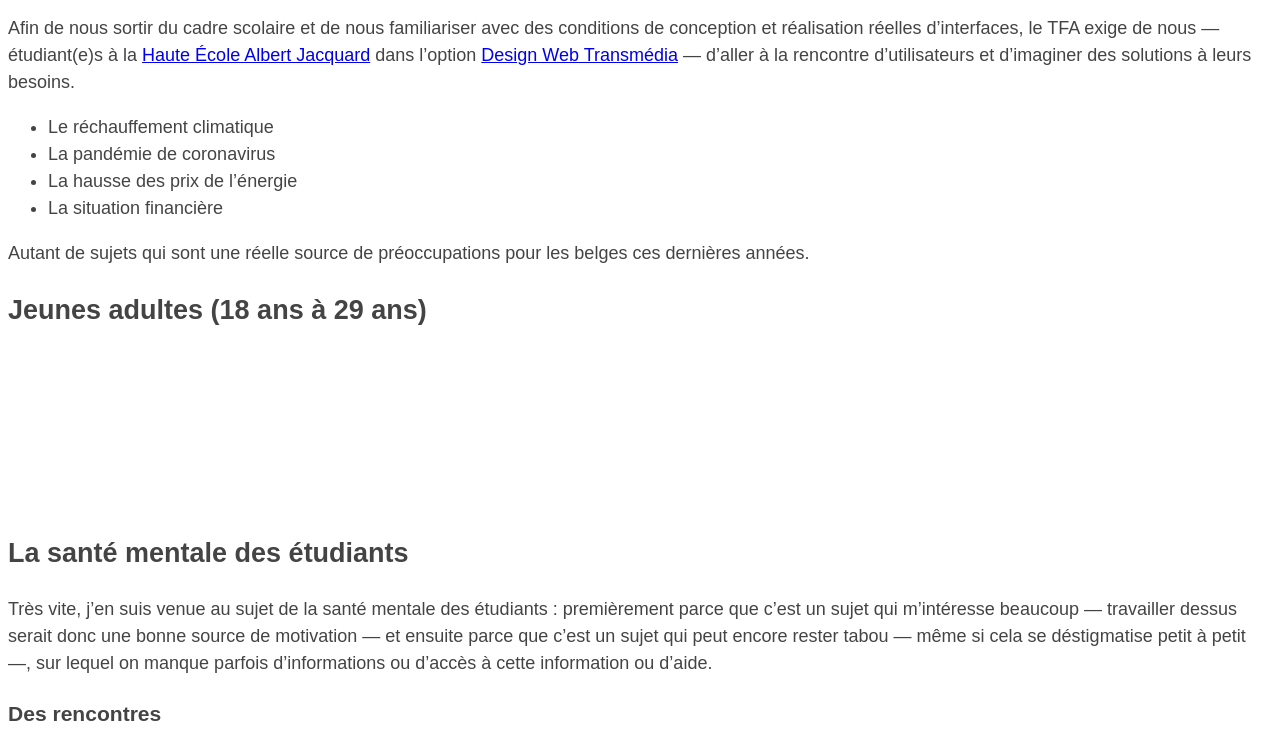
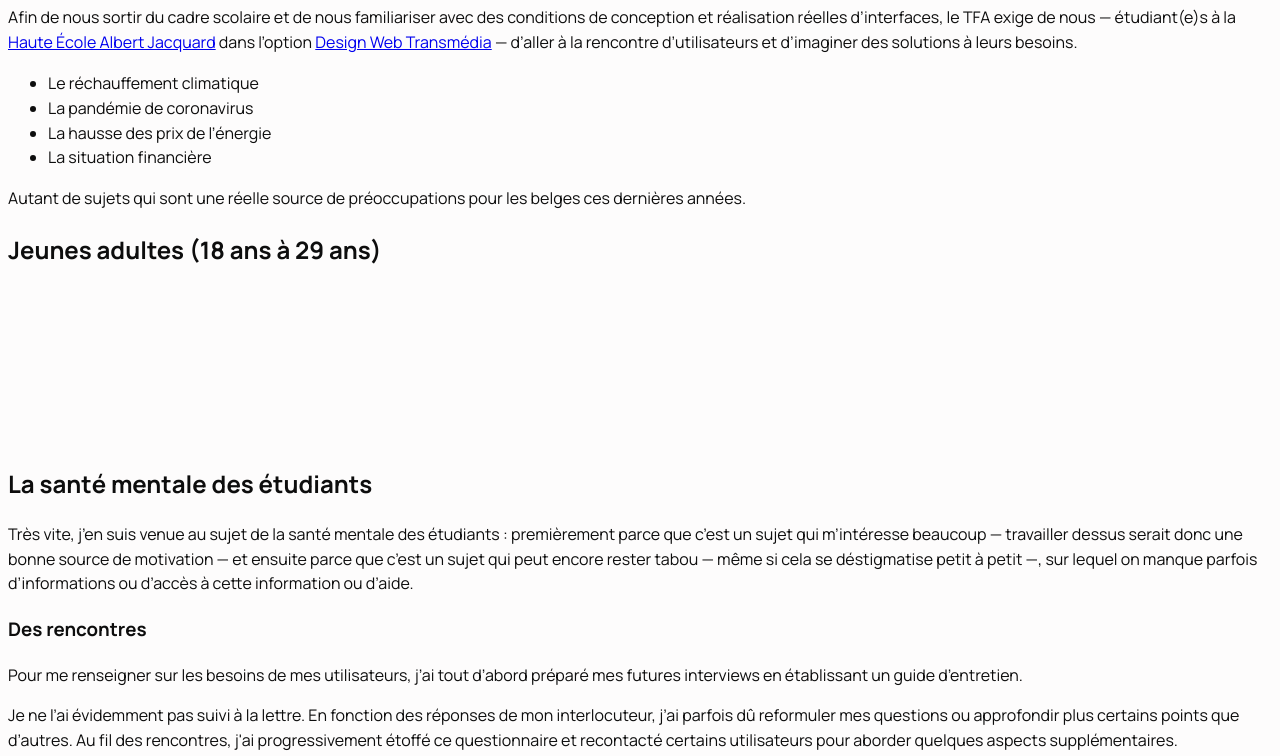
Before and after one commit to floppy3/TFA, a website: page src/index.html in a window 1280 px wide. Shown: the part 87-843 px from the top of the page. Drawn offline with Linux system fonts and the light colour scheme.

Commit message:
ajout variables css

```diff
--- a/src/styles/components/_type.scss
+++ b/src/styles/components/_type.scss
@@ -1,10 +1,15 @@
+@import url('https://fonts.googleapis.com/css2?family=Caveat:wght@400;500;600;700&family=Manrope:wght@200;300;400;500;600;700&display=swap');
+
 body {
-  font-family: sans-serif;
-  font-size: $size-text;
-  line-height: 1.5;
+  font-family: 'Manrope', sans-serif;
+  font-size: --text;
+  line-height: 1.55;
   color: $c-text;
+  background-color: #FDFCFC;
 }
 
 .title {
   color: $c-alt;
 }
+
+/* font-family: 'Caveat', cursive; */
--- a/src/styles/utils/_variables.scss
+++ b/src/styles/utils/_variables.scss
@@ -1,5 +1,33 @@
-$c-bg: #efefef;
-$c-alt: #e41612;
-$c-text: #444;
+:root{
 
-$size-text: 18px;
+    /* COLORS */
+    $c-bg: #FDFCFC;
+    /* $c-alt: #e41612; */
+    $c-text: #0D0D0D;
+    $c-primary: #0D0D0D;
+    $c-secondary: #404040;
+    $c-third: #8C8C8C;
+    $c-fourth: #BFBFBF;
+    $c-fifth: #F2F2F2;
+
+    /* TEXTS */
+    --legend:14px;
+    --text: 18px;
+    --textbig: 25px;
+    --subtitle: 35px;
+    --title: 44px;
+    --bigtitle: 55px;
+    --vbigtitle: 69px;
+}
+
+@media (min-width: 1050px){
+    :root{
+        --legend:16px;
+        --text: 22px;
+        --textbig: 31px;
+        --subtitle: 44px;
+        --title: 62px;
+        --bigtitle: 88px;
+        --vbigtitle: 175px;
+    }
+}
```
Also changed, not shown: src/styles/app.css.
